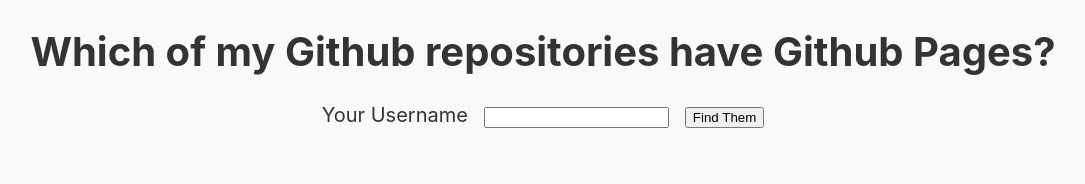
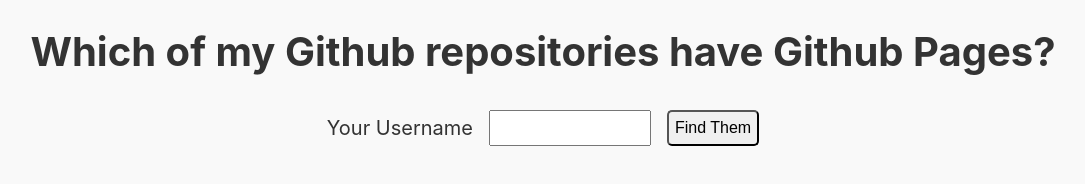
Before and after one commit to alexcpendleton/find-gh-pages, a Gatsby site: page / in a window 1280 px wide. Shown: the whole page, without its empty margins (97-1182 px from the left). Built offline with nearby package versions, Linux system fonts and the light colour scheme; Gatsby itself is replaced by a stand-in of ours.

Commit message:
Change a lot of styling

```diff
--- a/gatsby-config.js
+++ b/gatsby-config.js
@@ -25,7 +25,7 @@ module.exports = {
         background_color: `#663399`,
         theme_color: `#663399`,
         display: `minimal-ui`,
-        icon: `src/images/gatsby-icon.png`, // This path is relative to the root of the site.
+        icon: `src/images/noun_Dog Fetching Newspaper_982265.svg`, // This path is relative to the root of the site.
       },
     },
     // this (optional) plugin enables Progressive Web App + Offline functionality
--- a/src/components/header.js
+++ b/src/components/header.js
@@ -1,4 +1,3 @@
-import { Link } from 'gatsby'
 import PropTypes from 'prop-types'
 import React from 'react'
 
--- a/src/components/layout.css
+++ b/src/components/layout.css
@@ -9,12 +9,35 @@ body {
 h1 {
   /*font-family: Georgia, 'Times New Roman', Times, serif;*/
 }
-input {
-  display: inline-block;
+.form {
+  padding: 0;
+  vertical-align: middle;
+  line-height: 2rem;
+}
+fieldset {
+  border: 0;
+}
+.form-row {
+  display: flex;
+  align-items: center;
+  justify-content: center;
+}
+.username-label {
+}
+.username-input {
+  height: 1.5rem;
+  font-size: 1rem;
+  width: 150px;
   margin: 0 1rem;
+  padding: 0.25rem;
+}
+.find-button {
+  height: 2.25rem;
+  font-size: 1rem;
+  border-radius: 5px;
 }
 .output {
-  margin-top: 2rem;
+  margin-top: 1rem;
 }
 .repos {
   list-style: none;
@@ -30,16 +53,21 @@ input {
   line-height: 2rem;
   padding: 1rem;
   box-shadow: 1px 2px #cccccc33;
+  text-align: center;
 }
 .repo-name {
   display: block;
   font-weight: bold;
+  margin: 0;
+  padding: 0;
+  font-size: 1.25;
 }
 .repo-uri {
-  display: block;
+  display: inline-block;
+  font-size: 1rem;
+  padding-left: 1rem;
+}
+.pages-uri {
+  display: inline-block;
   font-size: 1rem;
 }
-.pages-uri {
-  display: block;
-  font-size: 1rem;
-}
--- a/src/components/layout.js
+++ b/src/components/layout.js
@@ -17,10 +17,10 @@ const Layout = ({ children }) => (
       }
     `}
     render={data => (
-      <>
+      <div className="site-container">
         <Header siteTitle={data.site.siteMetadata.title} />
-        <div>{children}</div>
-      </>
+        {children}
+      </div>
     )}
   />
 )
--- a/src/pages/index.js
+++ b/src/pages/index.js
@@ -21,16 +21,30 @@ class IndexPage extends React.Component {
         <SEO title="Home" keywords={['find', 'gh-pages', 'github pages']} />
         <main role="main">
           <section>
-            <form>
-              <label>
-                Your Username
-                <input type="text" onChange={this.handleUsernameChange} />
-              </label>
-              <button type="submit" onClick={this.handleFindClick}>
-                Find Them
-              </button>
-              <Results {...this.state} />
+            <form className="form">
+              <fieldset>
+                <div className="form-row">
+                  <label className="username-label" htmlFor="username">
+                    Your Username
+                  </label>
+                  <input
+                    name="username"
+                    id="username"
+                    type="text"
+                    onChange={this.handleUsernameChange}
+                    className="username-input"
+                  />
+                  <button
+                    type="submit"
+                    onClick={this.handleFindClick}
+                    className="find-button"
+                  >
+                    Find Them
+                  </button>
+                </div>
+              </fieldset>
             </form>
+            <Results {...this.state} />
           </section>
         </main>
       </Layout>
@@ -90,7 +104,7 @@ class Results extends React.Component {
           target="_blank"
           rel="noopener noreferrer"
         >
-          {i.pagesUri}
+          Pages
         </a>
       ) : (
         ''
@@ -102,14 +116,14 @@ class Results extends React.Component {
           target="_blank"
           rel="noopener noreferrer"
         >
-          {i.repoUri}
+          Repository
         </a>
       ) : (
         ''
       )
       return (
         <li className="repo" key={i.repoLink}>
-          <span className="repo-name">{i.name}</span>
+          <h2 className="repo-name">{i.name}</h2>
           {pagesLink}
           {repoLink}
         </li>
```
Also changed, not shown: src/components/image.js (deleted, +0 -32 lines), src/images/gatsby-astronaut.png (deleted), src/images/gatsby-icon.png (deleted), src/images/noun_Dog Fetching Newspaper_982265.svg (added).
